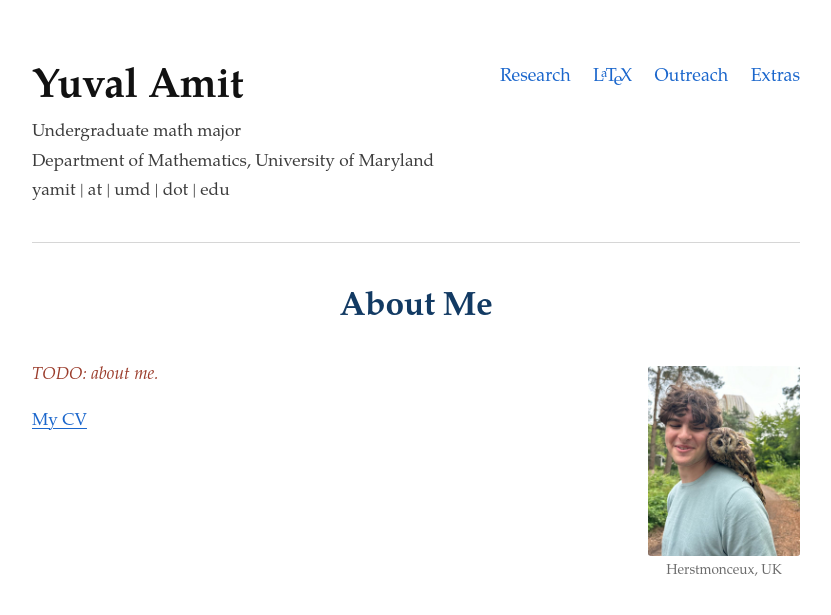
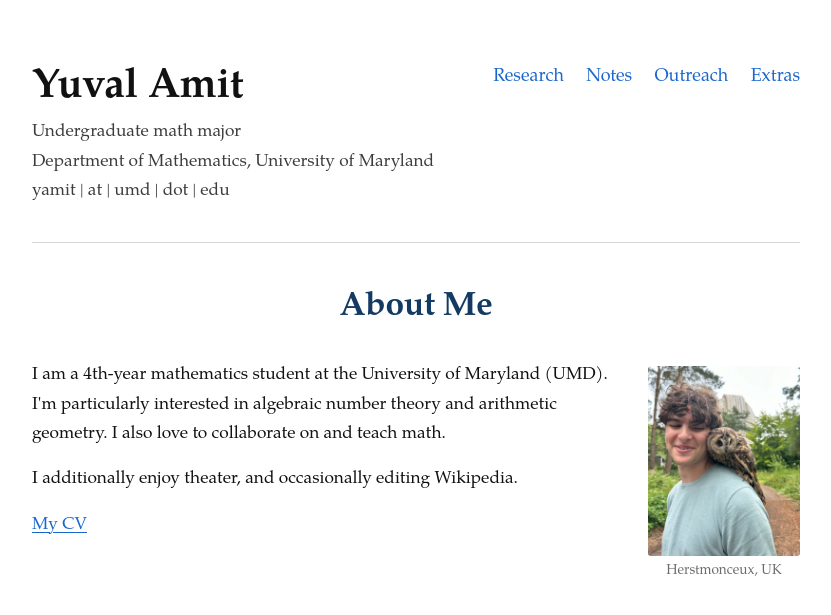
Before and after one commit to YuvalAmit2/yuvalamit2.github.io, a Jekyll site: the page built from index.html, in a window 1280 px wide. Shown: the top 615 px of the page, without its empty margins (224-1055 px from the left). Built offline with Jekyll 4.4.1, drawn with Linux system fonts in a browser that asks for light colours.

Commit message:
Rename LaTeX page to Notes, add Template subsection and About Me text
- /latex/ -> /notes/; nav and heading now read "Notes" (LaTeX logo removed)
- Template paragraph moved into a "Template" subsection at the bottom
- Homepage About Me text replaces the TODO

Co-Authored-By: Claude Opus 5.5 <noreply@anthropic.com>
Claude-Session: https://claude.ai/code/session_01RQ1HJ6ePeZwE4TLsJkVUfZ

```diff
--- a/_data/navigation.yml
+++ b/_data/navigation.yml
@@ -1,12 +1,10 @@
 # Page links in the header, left to right.
-# `logo: latex` swaps the text for the typeset LaTeX logo.
 
 - title: Research
   url: /research/
 
-- title: LaTeX
-  url: /latex/
-  logo: latex
+- title: Notes
+  url: /notes/
 
 - title: Outreach
   url: /outreach/
--- a/_includes/header.html
+++ b/_includes/header.html
@@ -4,7 +4,7 @@
     <nav class="site-nav" aria-label="Site">
       {%- for item in site.data.navigation %}
       <a href="{{ item.url }}"{% if page.url == item.url %} aria-current="page"{% endif %}>
-        {%- if item.logo == "latex" %}{% include latex.html %}{% else %}{{ item.title }}{% endif -%}
+        {{- item.title -}}
       </a>
       {%- endfor %}
     </nav>
--- a/_includes/latex.html
+++ /dev/null
@@ -1 +0,0 @@
-<span class="latex" aria-label="LaTeX">L<span class="la">a</span>T<span class="te">e</span>X</span>
--- a/_layouts/default.html
+++ b/_layouts/default.html
@@ -22,7 +22,7 @@
 {% include header.html %}
 
   <section>
-    <h2 class="page-title">{% if page.heading == "LaTeX" %}{% include latex.html %}{% else %}{{ page.heading }}{% endif %}</h2>
+    <h2 class="page-title">{{ page.heading }}</h2>
 {{ content }}
   </section>
 
--- a/index.html
+++ b/index.html
@@ -5,7 +5,12 @@ description: Yuval Amit is a fourth year undergraduate mathematician at the Univ
 ---
     <div class="about">
       <div class="about-text">
-        <p class="todo">TODO: about me.</p>
+        <p>
+          I am a 4th-year mathematics student at the University of Maryland (UMD).
+          I'm particularly interested in algebraic number theory and arithmetic geometry.
+          I also love to collaborate on and teach math.
+        </p>
+        <p>I additionally enjoy theater, and occasionally editing Wikipedia.</p>
         <p><a href="/cv/cv.pdf" target="_blank" rel="noopener">My CV</a></p>
       </div>
       <figure class="portrait">
--- a/sitemap.xml
+++ b/sitemap.xml
@@ -9,7 +9,7 @@
     <lastmod>2026-10-23</lastmod>
   </url>
   <url>
-    <loc>https://yuvalamit2.github.io/latex/</loc>
+    <loc>https://yuvalamit2.github.io/notes/</loc>
     <lastmod>2026-10-23</lastmod>
   </url>
   <url>
--- a/style.css
+++ b/style.css
@@ -245,26 +245,6 @@ ul.friends li:last-child { margin-bottom: 0; }
   letter-spacing: -0.01em;
 }
 
-/* the LaTeX logo, typeset the way \LaTeX does it */
-.latex {
-  font-family: var(--serif);
-  white-space: nowrap;
-}
-
-.latex .la {
-  font-size: .72em;
-  vertical-align: .28em;
-  margin-left: -.24em;
-  margin-right: -.12em;
-}
-
-.latex .te {
-  position: relative;
-  top: .22em;
-  margin-left: -.1667em;
-  margin-right: -.125em;
-}
-
 /* homepage: text on the left, photo on the right */
 .about {
   display: flex;
@@ -297,12 +277,6 @@ ul.friends li:last-child { margin-bottom: 0; }
   text-align: center;
 }
 
-/* placeholder text still to be written */
-.todo {
-  color: #9a3b2a;
-  font-style: italic;
-}
-
 /* term labels and bulleted lists (Outreach page) */
 .term {
   margin: 1.4rem 0 .3rem;
@@ -320,7 +294,7 @@ ul.bulleted li:last-child { margin-bottom: 0; }
 /* a parenthetical remark in muted text */
 .aside { color: var(--muted); }
 
-/* semester headings and closing note (LaTeX page) */
+/* semester headings, source note and template blurb (Notes page) */
 h4.semester {
   margin: 1.9rem 0 .7rem;
   font-size: 1.08rem;
@@ -329,9 +303,7 @@ h4.semester {
 }
 
 .source-note {
-  margin-top: 2.5rem;
-  padding-top: 1.25rem;
-  border-top: 1px solid var(--rule);
+  margin-top: 1.75rem;
   color: var(--muted);
   font-size: 1rem;
 }
```
Also changed, not shown: notes/index.html (renamed from latex/index.html, +11 -10 lines).
